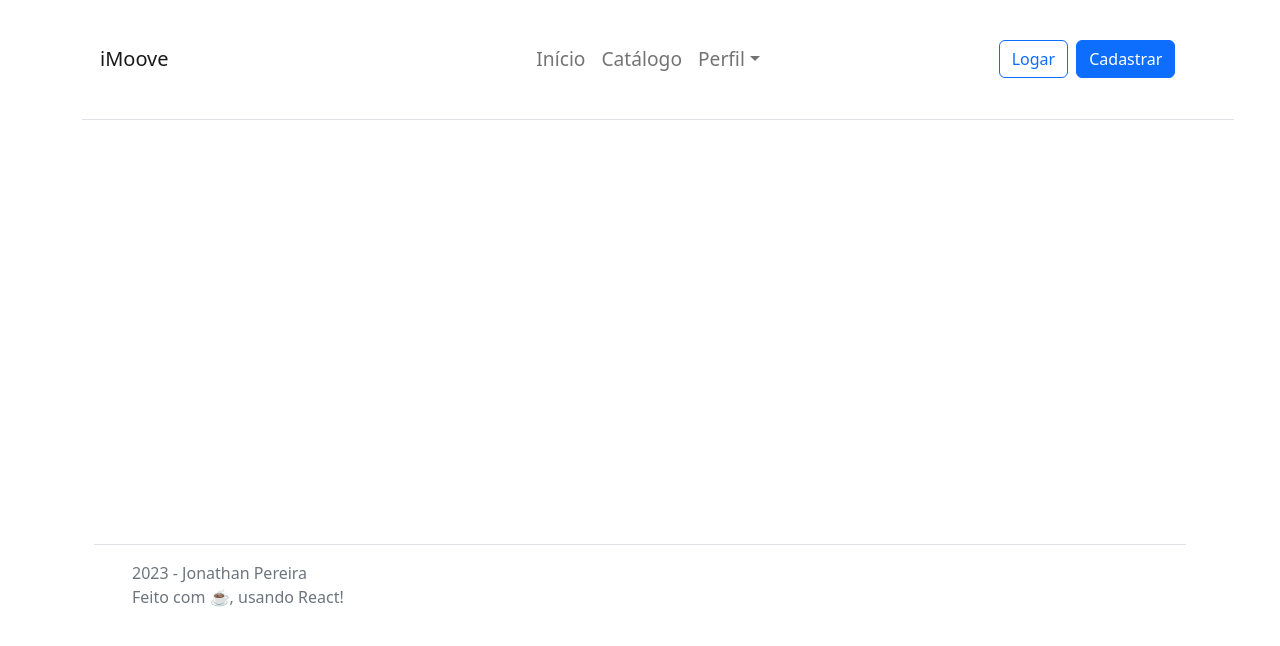
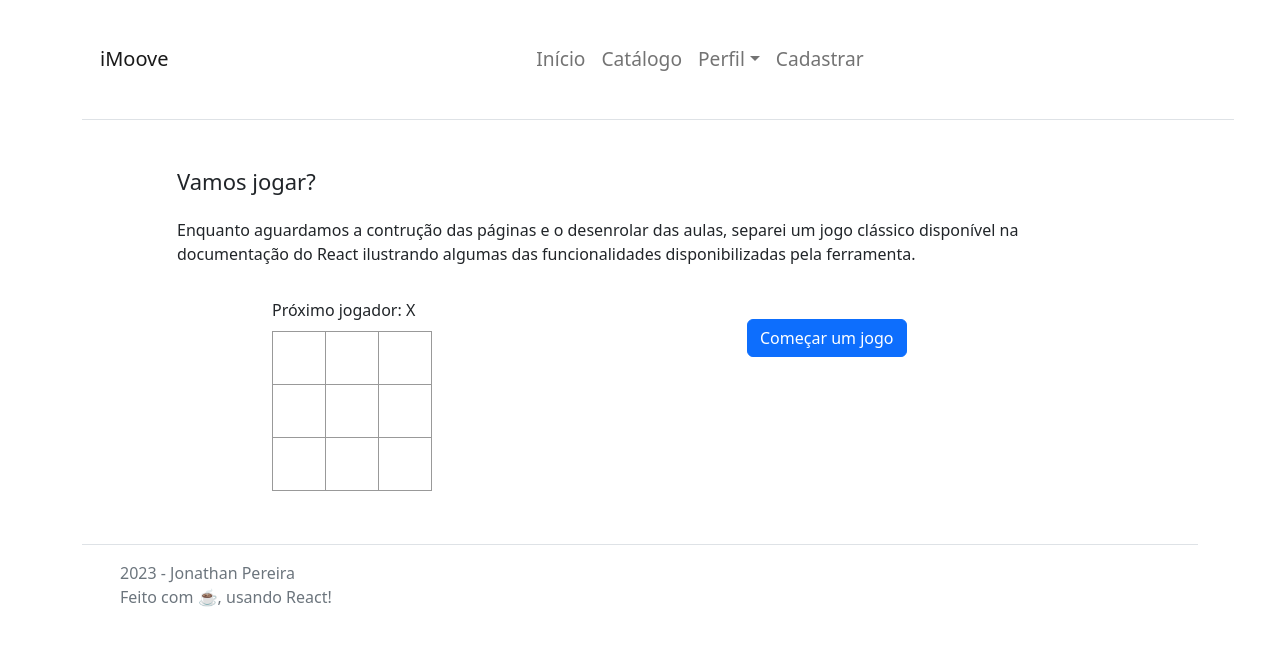
Before and after one commit to thanwill/up-reactapp, a React (Create React App) app: page / in a window 1280 px wide. Shown: the top 646 px of the page. Built offline with nearby package versions, Linux system fonts and the light colour scheme.

Commit message:
Adição de jogo.

```diff
--- a/package.json
+++ b/package.json
@@ -1,6 +1,7 @@
 {
   "name": "react-app",
   "version": "0.1.0",
+  "homepage": "https://gitname.github.io/react-gh-pages",
   "private": true,
   "dependencies": {
     "@testing-library/jest-dom": "^5.16.5",
@@ -18,6 +19,8 @@
     "web-vitals": "^2.1.4"
   },
   "scripts": {
+    "predeploy": "npm run build",
+    "deploy": "gh-pages -d build",
     "start": "react-scripts start",
     "build": "react-scripts build",
     "test": "react-scripts test",
@@ -42,6 +45,7 @@
     ]
   },
   "devDependencies": {
+    "gh-pages": "^5.0.0",
     "source-map-loader": "^4.0.1",
     "webpack": "^5.76.0"
   }
--- a/src/components/Footer/index.js
+++ b/src/components/Footer/index.js
@@ -3,8 +3,7 @@ export default function Footer() {
 
 
   return (
-    <div class='container'>
-      <footer class='d-flex flex-wrap justify-content-between align-items-center py-3 my-4 border-top'>
+    <footer class='d-flex flex-wrap justify-content-between align-items-center py-3 my-4 border-top navbar-fixed-bottom'>
         <div class='col-md-4 d-flex align-items-center'>
           <a
             href='/'
@@ -41,6 +40,5 @@ export default function Footer() {
           </li>
         </ul>
       </footer>
-    </div>
   );
 }
--- /dev/null
+++ b/src/components/Formularios/formulario.css
@@ -0,0 +1,3 @@
+.form-floating{
+    margin: 1rem 0px;
+}
--- a/src/components/Formularios/index.js
+++ b/src/components/Formularios/index.js
@@ -1,9 +1,39 @@
-function Formularios() {
-    return(
-        <div className="conteudo">
+import "./formulario.css";
 
-        </div>
-    );
+function FormsLogin() {
+  const image = "https://cdn-icons-png.flaticon.com/512/9995/9995237.png";
+  return (
+    <form className='col-10 offset-1 col-md-6 offset-md-3 pt-5 pb-5'>
+      <img class='mb-4' src={image} alt='' width='72' />
+      <h1 class='h3 mb-3 fw-normal'>Faça login!</h1>
+      <div class='form-floating'>
+        <input
+          type='email'
+          class='form-control'
+          id='floatingInput'
+          placeholder='name@example.com'
+        />
+        <label for='floatingInput'>Seu e-mail</label>
+      </div>
+      <div class='form-floating'>
+        <input
+          type='password'
+          class='form-control'
+          id='floatingPassword'
+          placeholder='Password'
+        />
+        <label for='floatingPassword'>Senha</label>
+      </div>
+
+      <div class='checkbox mb-3'>
+        <label>
+          <input type='checkbox' value='remember-me' /> Remember me
+        </label>
+      </div>
+      <button class='w-100 btn btn-lg btn-primary' type='submit'>
+        Sign in
+      </button>
+    </form>
+  );
 }
-
-export default Formularios;
+export default FormsLogin;
--- a/src/components/Header/index.js
+++ b/src/components/Header/index.js
@@ -57,25 +57,28 @@ function Header() {
                       Pagamentos
                     </Link>
                   </li>
-                  <li>
-                    <hr class='dropdown-divider' />
-                  </li>
+
                   <li>
                     <Link className='dropdown-item' to='/editar'>
                       Editar
                     </Link>
                   </li>
+                  <li>
+                    <hr class='dropdown-divider' />
+                  </li>
+                  <li>
+                    <Link className='dropdown-item' to='logar'>
+                      Logar
+                    </Link>
+                  </li>
                 </ul>
+
+              </li>
+              <li className="nav-item">
+                <Link className="nav-link" to=''>Cadastrar</Link>
               </li>
             </ul>
-            <div class='col-md-3 text-center'>
-              <button type='button' class='btn btn-outline-primary me-2'>
-                <Link className="nav-link" to='logar'>Logar</Link>
-              </button>
-              <button type='button' class='btn btn-primary'>
-                Cadastrar
-              </button>
-            </div>
+
           </div>
         </nav>
       </header>
--- /dev/null
+++ b/src/components/Jogo/index.js
@@ -0,0 +1,117 @@
+import "./jogo.css";
+import { useState } from "react";
+
+// função Square,
+function Square({ value, onSquareClick }) {
+  return (
+    <button className='square' onClick={onSquareClick}>
+      {value}
+    </button>
+  );
+}
+
+function Board({ xIsNext, squares, onPlay }) {
+  function handleClick(i) {
+    if (calculateWinner(squares) || squares[i]) {
+      return;
+    }
+    const nextSquares = squares.slice();
+    if (xIsNext) {
+      nextSquares[i] = "X";
+    } else {
+      nextSquares[i] = "O";
+    }
+    onPlay(nextSquares);
+  }
+
+  const winner = calculateWinner(squares);
+  let status;
+  if (winner) {
+    status = `Vencedor: ${winner}`;
+  } else {
+    status = "Próximo jogador: " + (xIsNext ? "X" : "O");
+  }
+
+  return (
+    <>
+      <div className='status'>{status}</div>
+      <div className='board-row'>
+        <Square value={squares[0]} onSquareClick={() => handleClick(0)} />
+        <Square value={squares[1]} onSquareClick={() => handleClick(1)} />
+        <Square value={squares[2]} onSquareClick={() => handleClick(2)} />
+      </div>
+      <div className='board-row'>
+        <Square value={squares[3]} onSquareClick={() => handleClick(3)} />
+        <Square value={squares[4]} onSquareClick={() => handleClick(4)} />
+        <Square value={squares[5]} onSquareClick={() => handleClick(5)} />
+      </div>
+      <div className='board-row'>
+        <Square value={squares[6]} onSquareClick={() => handleClick(6)} />
+        <Square value={squares[7]} onSquareClick={() => handleClick(7)} />
+        <Square value={squares[8]} onSquareClick={() => handleClick(8)} />
+      </div>
+    </>
+  );
+}
+
+export default function Game() {
+  const [history, setHistory] = useState([Array(9).fill(null)]);
+  const [currentMove, setCurrentMove] = useState(0);
+  const xIsNext = currentMove % 2 === 0;
+  const currentSquares = history[currentMove];
+
+  function handlePlay(nextSquares) {
+    const nextHistory = [...history.slice(0, currentMove + 1), nextSquares];
+    setHistory(nextHistory);
+    setCurrentMove(nextHistory.length - 1);
+  }
+
+  function jumpTo(nextMove) {
+    setCurrentMove(nextMove);
+  }
+
+  const moves = history.map((squares, move) => {
+    let description;
+    if (move > 0) {
+      description = "Ver movimento #" + move;
+    } else {
+      description = "Começar um jogo";
+    }
+    return (
+      <div key={move}>
+        <button className='btn btn-primary' onClick={() => jumpTo(move)}>
+          {description}
+        </button>
+      </div>
+    );
+  });
+
+  return (
+    <div className='game row'>
+      <div className='azul col-10 offset-1 col-sm-5 pb-sm-3 col-md-4 offset-md-2 '>
+      <Board xIsNext={xIsNext} squares={currentSquares} onPlay={handlePlay} />
+      </div>
+      <div className='verde col-10 offset-1 col-sm-5 col-md-4 pt-md-3 pt-4'>{moves}</div>
+    </div>
+  );
+}
+
+function calculateWinner(squares) {
+  const lines = [
+    [0, 1, 2],
+    [3, 4, 5],
+    [6, 7, 8],
+    [0, 3, 6],
+    [1, 4, 7],
+    [2, 5, 8],
+    [0, 4, 8],
+    [2, 4, 6],
+  ];
+  for (let i = 0; i < lines.length; i++) {
+    const [a, b, c] = lines[i];
+    if (squares[a] && squares[a] === squares[b] && squares[a] === squares[c]) {
+      return squares[a];
+    }
+  }
+  return null;
+}
--- /dev/null
+++ b/src/components/Jogo/jogo.css
@@ -0,0 +1,81 @@
+* {
+    box-sizing: border-box;
+  }
+
+  h1 {
+    margin-top: 0;
+    font-size: 22px;
+  }
+
+  h2 {
+    margin-top: 0;
+    font-size: 20px;
+  }
+
+  h3 {
+    margin-top: 0;
+    font-size: 18px;
+  }
+
+  h4 {
+    margin-top: 0;
+    font-size: 16px;
+  }
+
+  h5 {
+    margin-top: 0;
+    font-size: 14px;
+  }
+
+  h6 {
+    margin-top: 0;
+    font-size: 12px;
+  }
+
+  code {
+    font-size: 1.2em;
+  }
+
+  ul {
+    padding-left: 20px;
+  }
+
+  * {
+    box-sizing: border-box;
+  }
+
+  .square {
+    background: #fff;
+    border: 1px solid #999;
+    float: left;
+    font-size: 24px;
+    font-weight: bold;
+    line-height: 34px;
+    width: 54px;
+    height: 54px;
+    margin-right: -1px;
+    margin-top: -1px;
+    padding: 0;
+    text-align: center;
+
+  }
+  .btn-primary{
+    margin-top: 5px;
+  }
+  .board-row:after {
+    clear: both;
+    content: '';
+    display: table;
+  }
+
+  .status {
+    margin-bottom: 10px;
+  }
+  .game {
+    display: flex;
+    flex-direction: row;
+  }
+
+  .game-info {
+    margin-left: 20px;
+  }
--- a/src/global.css
+++ b/src/global.css
@@ -7,7 +7,6 @@ body {
   -moz-osx-font-smoothing: grayscale;
 }
 .conteudo{
-  padding: 10vh;
   min-height: 50vh;
 }
 
--- a/src/pages/erro.js
+++ b/src/pages/erro.js
@@ -3,7 +3,7 @@ import React from "react";
 function Inicio() {
     const imagem = './assets/image/imagem-erro.png';
   return (
-    <div className="conteudo text-center">
+    <div className="conteudo text-center pt-5">
         <img src={imagem} alt="Icone indicando moça trabalhando em um computador enquanto a página carrega." srcset="" />
         <h1 className="text-danger-emphasis">Aguarde, página em construção.</h1>
     </div>
--- a/src/pages/inicio.js
+++ b/src/pages/inicio.js
@@ -1,9 +1,18 @@
 import React from "react";
+import Jogo from '../components/Jogo'
 
 function Inicio() {
   return (
     <div className="conteudo">
-
+      <div className="row">
+        <div className="col-10 offset-1 pt-5">
+        <h1 className="text-left pb-3">Vamos jogar?</h1>
+        <p className="text-justify pb-3 text-left">
+        Enquanto aguardamos a contrução das páginas e o desenrolar das aulas, separei um jogo clássico disponível na documentação do React ilustrando algumas das funcionalidades disponibilizadas pela ferramenta.
+        </p>
+        </div>
+      </div>
+      <Jogo/>
     </div>
   );
 }
--- a/src/pages/login.js
+++ b/src/pages/login.js
@@ -1,46 +1,11 @@
 import React from "react";
+import FormsLogin from '../components/Formularios'
 
 function Login() {
-  const image = 'https://cdn-icons-png.flaticon.com/512/9995/9995237.png'
+
   return (
     <div className="conteudo">
-      <form className="col-10 offset-1 col-md-6 offset-md-3">
-            <img
-              class='mb-4'
-              src={image}
-              alt=''
-              width='72'
-            />
-            <h1 class='h3 mb-3 fw-normal'>Faça login!</h1>
-            <div class='form-floating'>
-              <input
-                type='email'
-                class='form-control'
-                id='floatingInput'
-                placeholder='name@example.com'
-              />
-              <label for='floatingInput'>Seu e-mail</label>
-            </div>
-            <div class='form-floating'>
-              <input
-                type='password'
-                class='form-control'
-                id='floatingPassword'
-                placeholder='Password'
-              />
-              <label for='floatingPassword'>Senha</label>
-            </div>
-
-            <div class='checkbox mb-3'>
-              <label>
-                <input type='checkbox' value='remember-me' /> Remember me
-              </label>
-            </div>
-            <button class='w-100 btn btn-lg btn-primary' type='submit'>
-              Sign in
-            </button>
-            <p class='mt-5 mb-3 text-muted'>© 2017–2022</p>
-          </form>
+      <FormsLogin/>
     </div>
   );
 }
```
Also changed, not shown: 2 other files (tests, documents, lock files or other folders).
